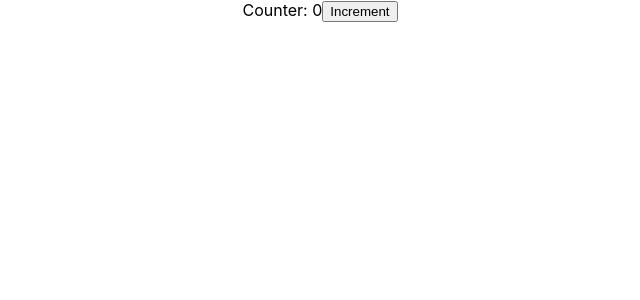
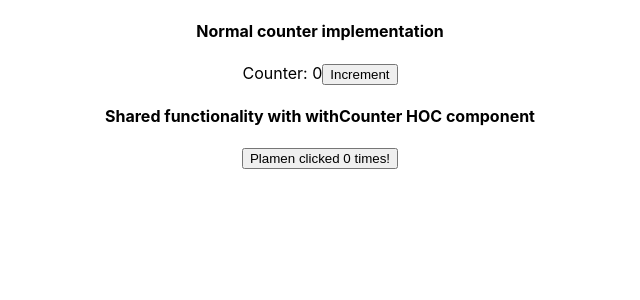
Before and after one commit to plamenkoyovchev/react-concepts, a React (Create React App) app: page / in a window 1280 px wide. Shown: the top 300 px of the page, without its empty margins (320-960 px from the left). Built offline with nearby package versions, Linux system fonts and the light colour scheme.

Commit message:
Add components to App

```diff
--- a/src/App.js
+++ b/src/App.js
@@ -1,11 +1,19 @@
 import React from "react";
 import "./App.css";
 import Counter from "./patterns/set-state/Counter";
+import ClickCounter from "./patterns/hoc/ClickCounter";
 
 const App = () => {
   return (
     <div className="App">
-      <Counter />
+      <div>
+        <h4>Normal counter implementation</h4>
+        <Counter />
+      </div>
+      <div>
+        <h4>Shared functionality with withCounter HOC component</h4>
+        <ClickCounter name="Plamen" />
+      </div>
     </div>
   );
 };
```
